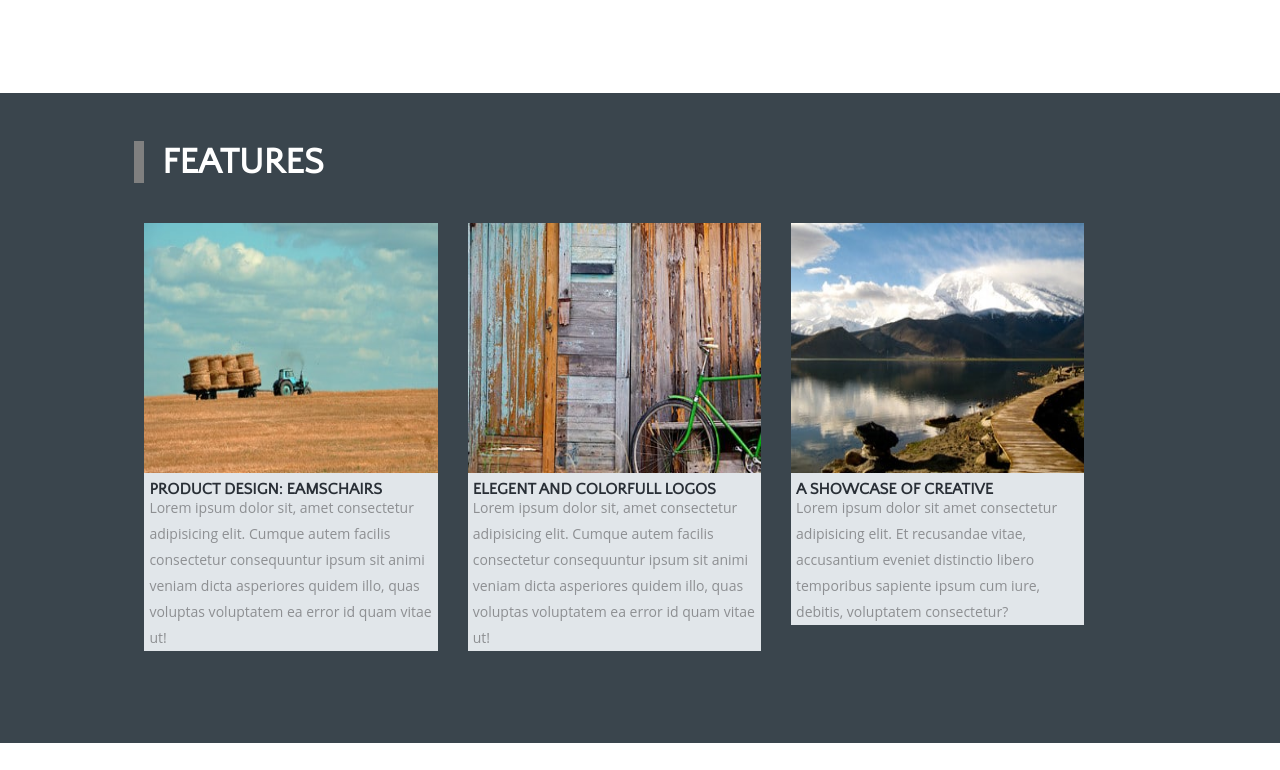
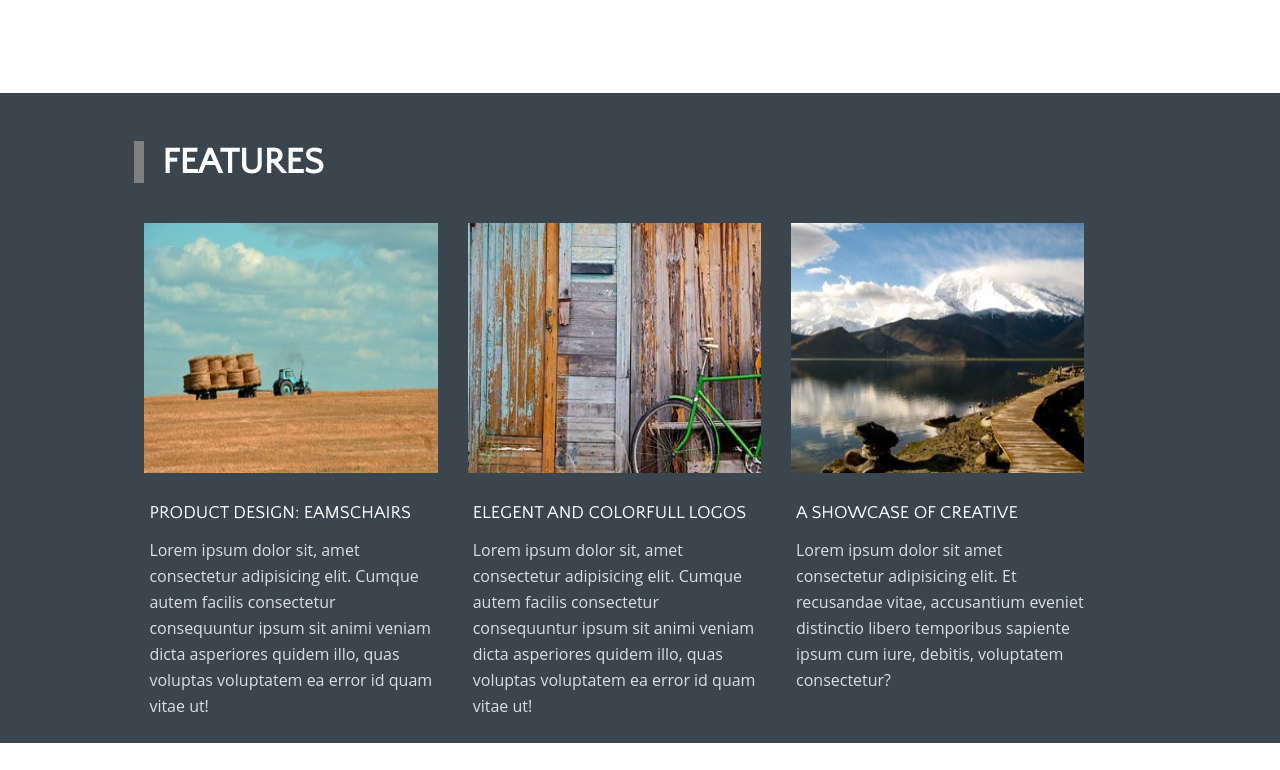
Before and after one commit to Iqbal0786/quolam-assignment, a plain HTML site: page index.html in a window 1280 px wide. Shown: the part 3418-4188 px from the top of the page. Drawn offline with Linux system fonts and the light colour scheme.

Commit message:
some changes

```diff
--- a/styles/index.css
+++ b/styles/index.css
@@ -604,7 +604,7 @@ text-align: center;
       }
       .teamGrid3>.person{
          width: 300px;
-         height: 470px;
+         height: 500px;
          /* border: 1px solid yellow; */
 
          position: relative;
@@ -616,26 +616,28 @@ text-align: center;
       }
       .person>div{
          padding-left: 15px;
-         background-color: #e1e6ea;
+         background-color: #3a454d;
          margin-top: -5px;
          /* border: 1px solid green; */
       }
       .person>div>.position{
-         font-size: 14px;
+         font-size: 16px;
          line-height: 26px;
-         color: #8d8f92;
+         color: #dcdfe1;
          font-weight: 400;
          font-family: "Open Sans";
 margin-left: -10px;
 margin-top: -12px;
       }
       .person>div>.title{
-         font-size: 16px;
-         line-height: 35px;
-         color: #292f36;
-         font-weight: 700;
+         font-size: 18px;
+         line-height: 42px;
+         color: #ffffff;
+         font-weight: normal;
          font-family: "Quattrocento Sans";
 margin-left: -10px;
+ margin-bottom: 15px;
+  padding-top: 20px;
       }
 
       /* FEATURES DIV END */
```
